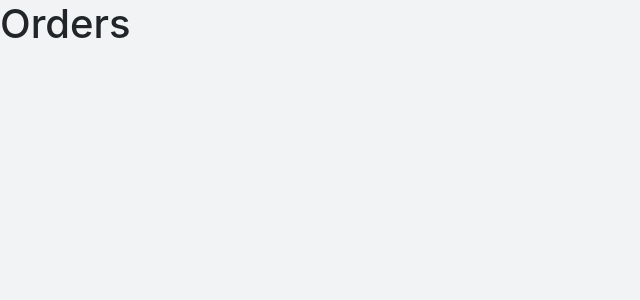
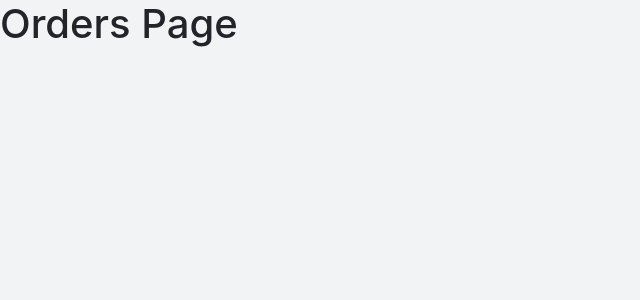
Before and after one commit to hunterwilkins2/bulldog-books, a React (Create React App) app: page /user/orders in a window 1280 px wide. Shown: the top 300 px of the page, without its empty margins (0-640 px from the left). Built offline with nearby package versions, Linux system fonts and the light colour scheme.

Commit message:
Refactored UserNavbar component

```diff
--- a/src/components/user/Orders.js
+++ b/src/components/user/Orders.js
@@ -1,8 +1,9 @@
 import React from 'react'
+
 
 function Orders(){
     return(
-        <h1>Orders</h1>
+        <h1>Orders Page</h1>
     )
 }
 
--- a/src/components/user/UserNavbar.js
+++ b/src/components/user/UserNavbar.js
@@ -1,3 +1,4 @@
+/* eslint-disable react/prop-types */
 import React from 'react'
 import { Navbar, Form, FormControl, Button, Nav } from 'react-bootstrap'
 import { Link, NavLink} from 'react-router-dom'
@@ -40,6 +41,7 @@ function UserNavbar(){
                 <FormControl type="text" placeholder="Title, Author, ISBN" className="mr-sm-2" />
                 <Button variant="outline-info">Search</Button>
             </Form>
+
         </Navbar>
     )
 }
```
